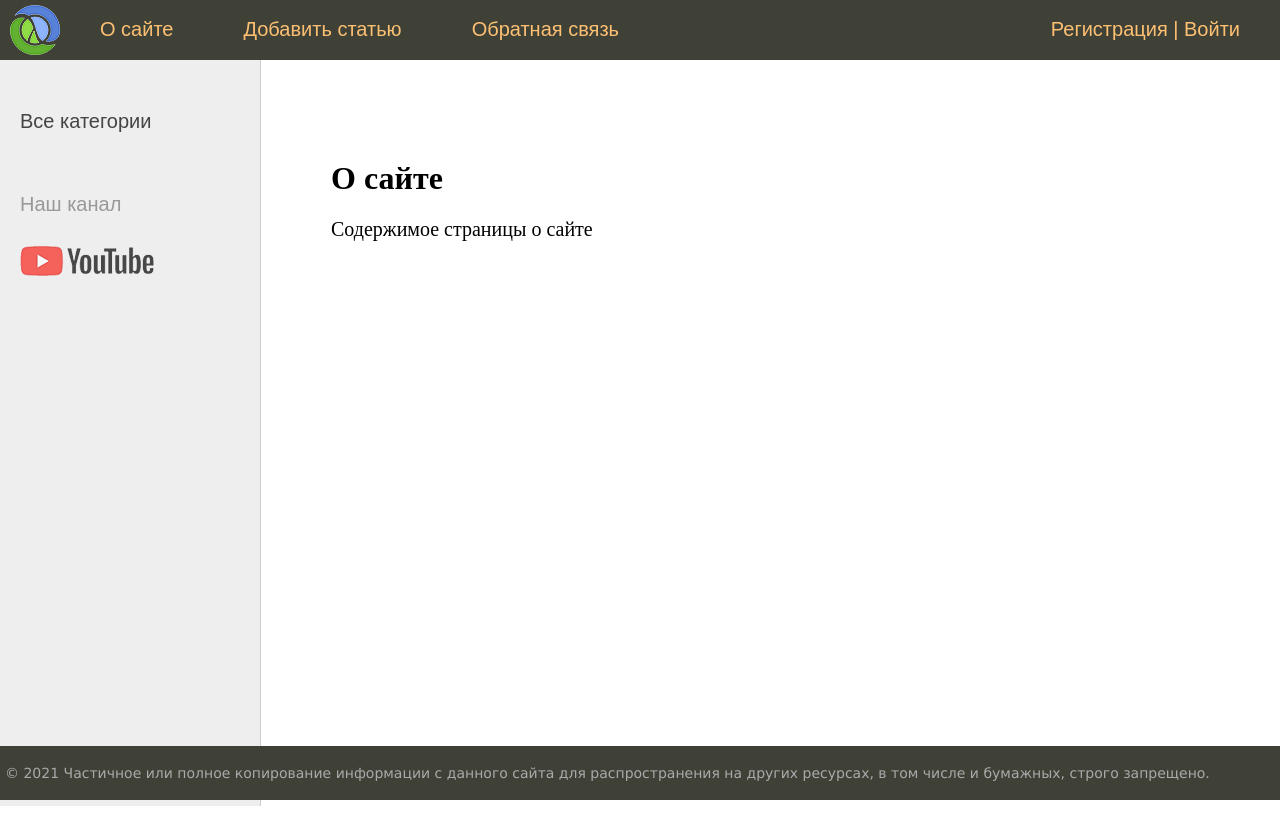
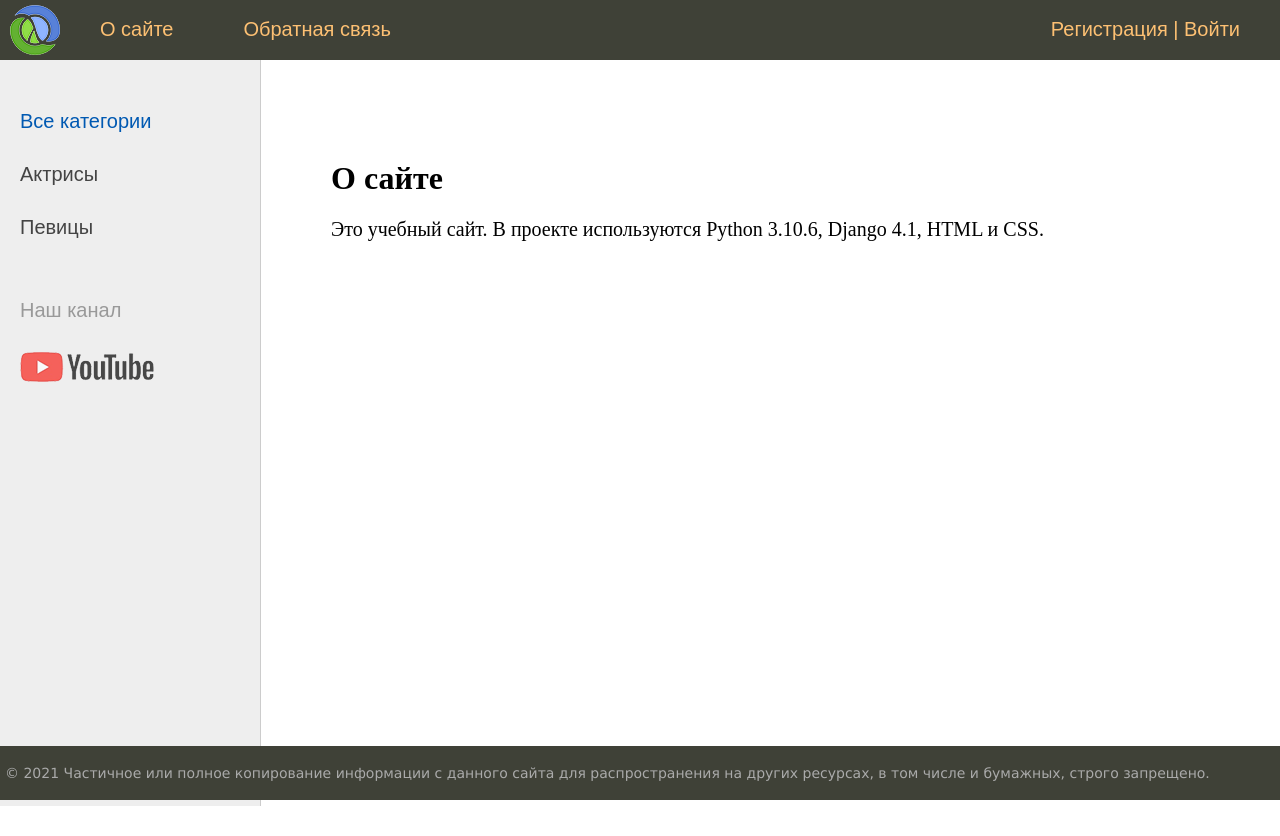
Before and after one commit to kxade/blog-website, a Django app: page /about/ in a window 1280 px wide. Run offline with Django 4.2, Linux system fonts and the light colour scheme; data comes from the database, SQL or seed files in the repository; both versions use the stored data as it was after the commit.

Commit message:
update 'about' view, delete cache from repository

```diff
--- a/women/templates/women/about.html
+++ b/women/templates/women/about.html
@@ -2,7 +2,7 @@
 
 {% block content %}
 
-<h1> {{title}}</h1>
-<p>Содержимое страницы о сайте</p>
+<h1> {{ title }} </h1>
+<p>Это учебный сайт. В проекте используются Python 3.10.6, Django 4.1, HTML и CSS.</p>
 
 {% endblock %}
--- a/women/urls.py
+++ b/women/urls.py
@@ -4,7 +4,7 @@ from .views import *
 
 urlpatterns = [
     path('', WomenHome.as_view(), name='home'),
-    path('about/', about, name='about'),
+    path('about/', AboutView.as_view(), name='about'),
     path('addpage/', AddPage.as_view(), name='add_page'),
     path('contact/', ContactFormView.as_view(), name='contact'),
     path('login/', LoginUser.as_view(), name='login'),
--- a/women/views.py
+++ b/women/views.py
@@ -1,7 +1,7 @@
 from django.http import HttpResponse, HttpResponseNotFound, Http404
 from django.shortcuts import render, redirect, get_object_or_404
 from django.urls import reverse_lazy
-from django.views.generic import ListView, DetailView, CreateView, FormView
+from django.views.generic import ListView, DetailView, CreateView, FormView, TemplateView
 from django.contrib.auth.mixins import LoginRequiredMixin
 from django.contrib.auth.decorators import login_required
 from django.contrib.auth.views import LoginView
@@ -25,8 +25,13 @@ class WomenHome(DataMixin, ListView):
         return Women.objects.filter(is_published=True).select_related('cat')
 
 
-def about(request):
-    return render(request, 'women/about.html', {'menu': menu, 'title': 'О сайте'})
+class AboutView(DataMixin, TemplateView):
+    template_name = 'women/about.html'
+
+    def get_context_data(self, *, object_list=None, **kwargs):
+        context = super().get_context_data(**kwargs)
+        c_def = self.get_user_context(title='О сайте')
+        return dict(list(context.items()) + list(c_def.items()))
 
 
 class AddPage(LoginRequiredMixin, DataMixin, CreateView):
@@ -42,9 +47,6 @@ class AddPage(LoginRequiredMixin, DataMixin, CreateView):
         return dict(list(context.items()) + list(c_def.items()))
 
 
-def contact(request):
-    return HttpResponse('Обратная связь')
-
 class ContactFormView(DataMixin, FormView):
     form_class = ContactForm
     template_name = 'women/contact.html'
@@ -58,10 +60,6 @@ class ContactFormView(DataMixin, FormView):
     def form_valid(self, form):
         print(form.cleaned_data)
         return redirect('home')
-
-
-def pageNotFound(request, exception):
-    return HttpResponseNotFound('<h1>Страница не найдена</h1>')
 
 
 class ShowPost(DataMixin, DetailView):
@@ -126,3 +124,7 @@ class LoginUser(DataMixin, LoginView):
 def logout_user(request):
     logout(request)
     return redirect('home')
+
+
+def pageNotFound(request, exception):
+    return HttpResponseNotFound('<h1>Страница не найдена</h1>')
```
Also changed, not shown: db.sqlite3.
